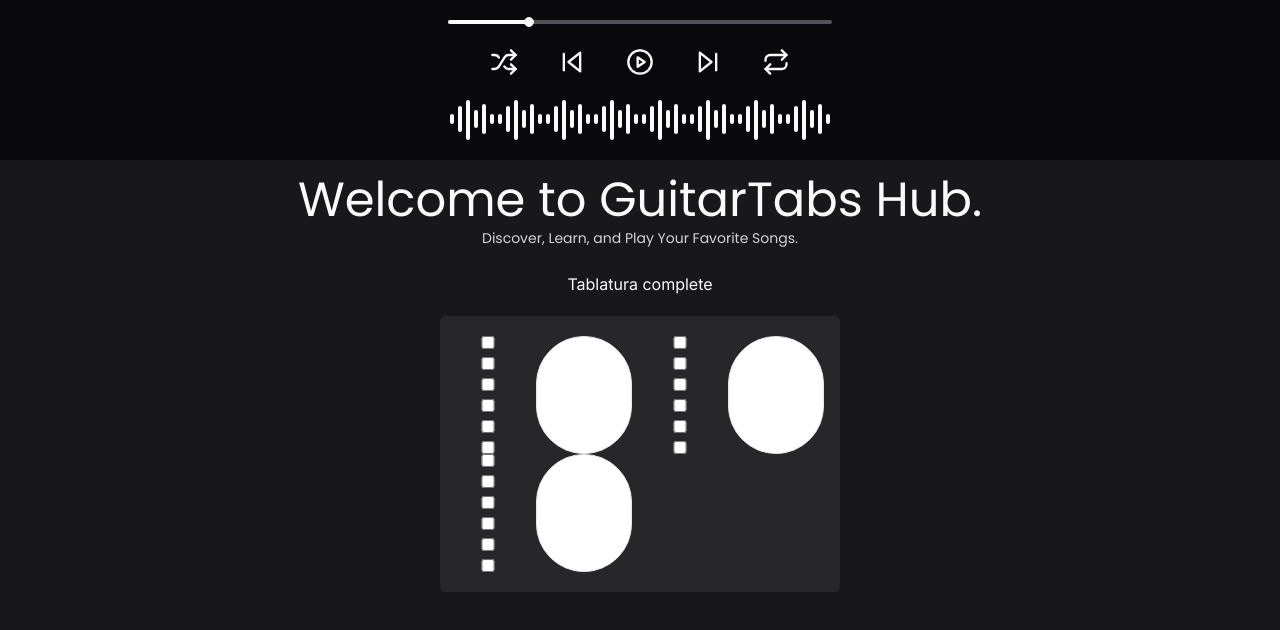
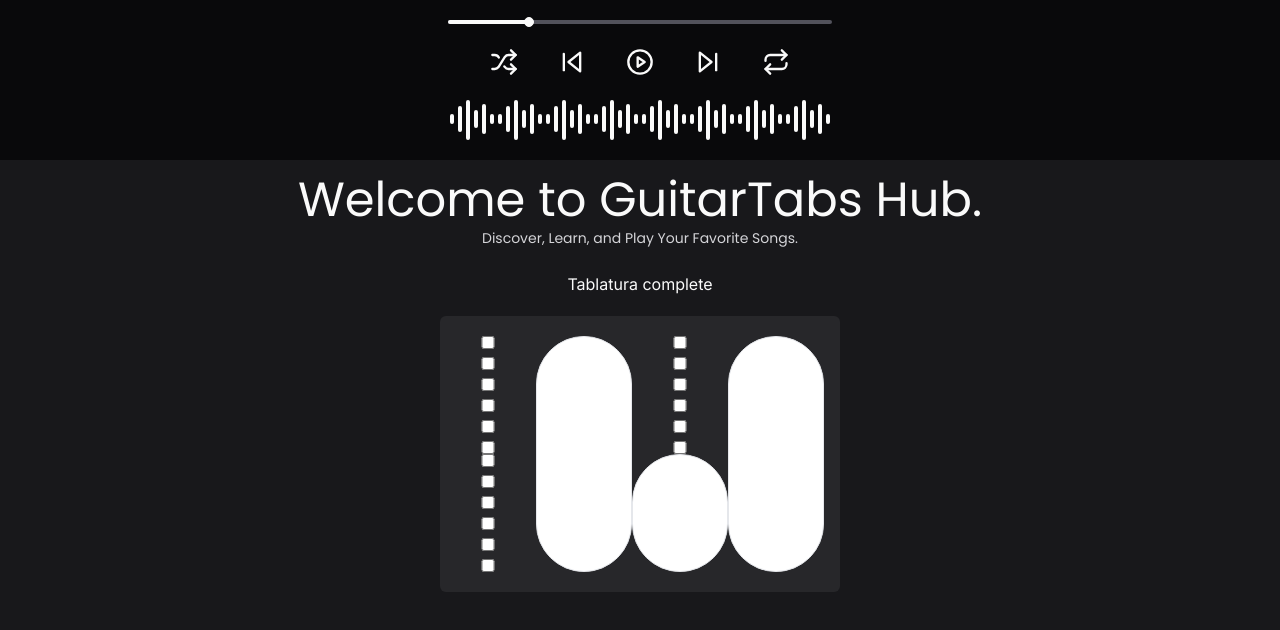
Before and after one commit to AdlerCastro/Tablatura, a Next.js app: page / in a window 1280 px wide. Shown: the top 630 px of the page. Built offline with nearby package versions, Linux system fonts and the light colour scheme.

Commit message:
:lipstick: feat: Trastes do instrumento

```diff
--- a/src/components/atoms/Fret/index.tsx
+++ b/src/components/atoms/Fret/index.tsx
@@ -1,5 +1,5 @@
 export default function Fret() {
   return (
-    <span className="w-full h-full bg-white border border-solid rounded-full"></span>
+    <span className="z-10 row-span-6 w-full h-full bg-white border border-solid rounded-full"></span>
   );
 }
```
